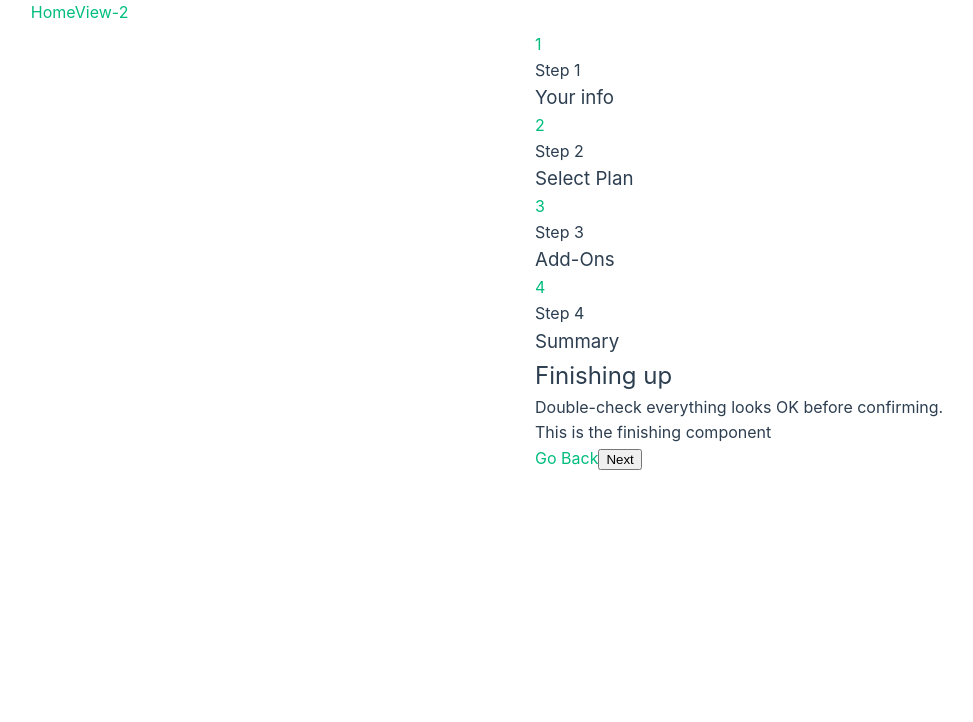
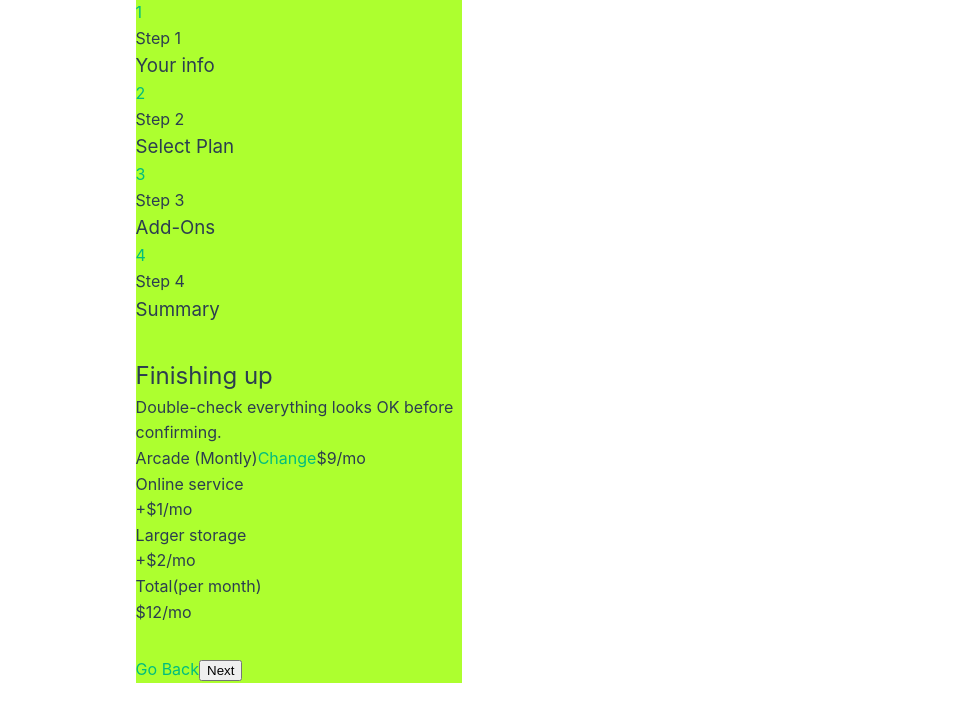
Before and after one commit to purplehippo911/Multi-step_form, a Vue app in the folder vueApp/: page /step-4 in a window 1280 px wide. Shown: the top 722 px of the page, without its empty margins (137-1110 px from the left). Built offline with nearby package versions, Linux system fonts and the light colour scheme.

Commit message:
added last view. Step4_.vue 🍏

```diff
--- a/vueApp/src/App.vue
+++ b/vueApp/src/App.vue
@@ -5,10 +5,6 @@ import ConfirmationButtons  from "./components/ConfirmationButtons.vue";
 </script>
 
 <template>
-    <nav>
-        <router-link to="/">Home</router-link>
-        <router-link to="/step-2">View-2</router-link>
-    </nav>
     <main>
         <div class="container row">
             <FormProcess/>
@@ -18,15 +14,36 @@ import ConfirmationButtons  from "./components/ConfirmationButtons.vue";
     </main>
 </template>
 
-<style scoped>
+<style scoped lang="scss">
 main {
-   width:100%;
-   padding:2rem;
+   .row {
+       flex-direction:column;
+   }
 }
 .row {
     display:flex;
-    flex-direction:column;
     justify-content:center;
 }
 
+.container {
+    width:80%;
+    background:greenyellow;
+    margin:0 auto;
+    gap:2rem;
+}
+
+section {
+    width:80%;
+}
+
+.form-process {
+    .row {
+        flex-direction:row;
+    }
+
+    .steps-wrapper {
+        display:flex;
+    }
+}
+
 </style>
--- a/vueApp/src/assets/main.css
+++ b/vueApp/src/assets/main.css
@@ -3,7 +3,6 @@
 #app {
   max-width: 1280px;
   margin: 0 auto;
-  padding: 2rem;
 
   font-weight: normal;
 }
--- a/vueApp/src/components/FormProcess.vue
+++ b/vueApp/src/components/FormProcess.vue
@@ -2,7 +2,7 @@
 </script>
 
 <template>
-  <div class="form-process">
+  <section class="form-process">
     <div class="container row">
 
       <div class="steps-wrapper">
@@ -21,15 +21,15 @@
           <a class="steps__count" href="#">3</a>
           <p class="steps__text">Step 3</p>
           <h3 class="steps__title">Add-Ons</h3>
-        </div>
+      </div>
 
       <div class="steps-wrapper">
           <a class="steps__count" href="#">4</a>
           <p class="steps__text">Step 4</p>
           <h3 class="steps__title">Summary</h3>
-        </div>
+      </div>
 
 
     </div>
-  </div>
+  </section>
 </template>
--- a/vueApp/src/components/SummaryComponent.vue
+++ b/vueApp/src/components/SummaryComponent.vue
@@ -2,5 +2,28 @@
 </script>
 
 <template>
-    <p>This is the finishing component</p>
+    <div class="summary">
+        <div class="container row">
+            <section class="summary__primary">
+                <div class="container grid">
+                    <strong class="summary__title">Arcade (Montly)</strong>
+                    <a href="#" class="summary__change">Change</a>
+                    <strong class="summary__price summary__price--bold">$9/mo</strong>
+                </div>
+            </section>
+
+            <section class="summary__secondary">
+                <div class="container row">
+                    <div class="summary__online">
+                        <p class="service__information">Online service</p>
+                        <strong class="service__price">+$1/mo</strong>
+                    </div>
+                    <div class="summary__storage">
+                        <p class="service__information">Larger storage</p>
+                        <strong class="service__price">+$2/mo</strong>
+                    </div>
+                </div>
+            </section>
+        </div>
+    </div>
 </template>
--- a/vueApp/src/views/Step_4.vue
+++ b/vueApp/src/views/Step_4.vue
@@ -7,8 +7,11 @@ import SummaryComponent from '../components/SummaryComponent.vue';
         <div class="container row">
             <h2 class="informatinon__title">Finishing up</h2>
             <p class="information__text">Double-check everything looks OK before confirming.</p>
-
             <SummaryComponent/>
+            <div class="total-information">
+                <p class="total__text">Total(per month)</p>
+                <strong class="total__price">$12/mo</strong>
+            </div>
         </div>
     </div>
 </template>
```
Also changed, not shown: 2 other files (tests, documents, lock files or other folders).
